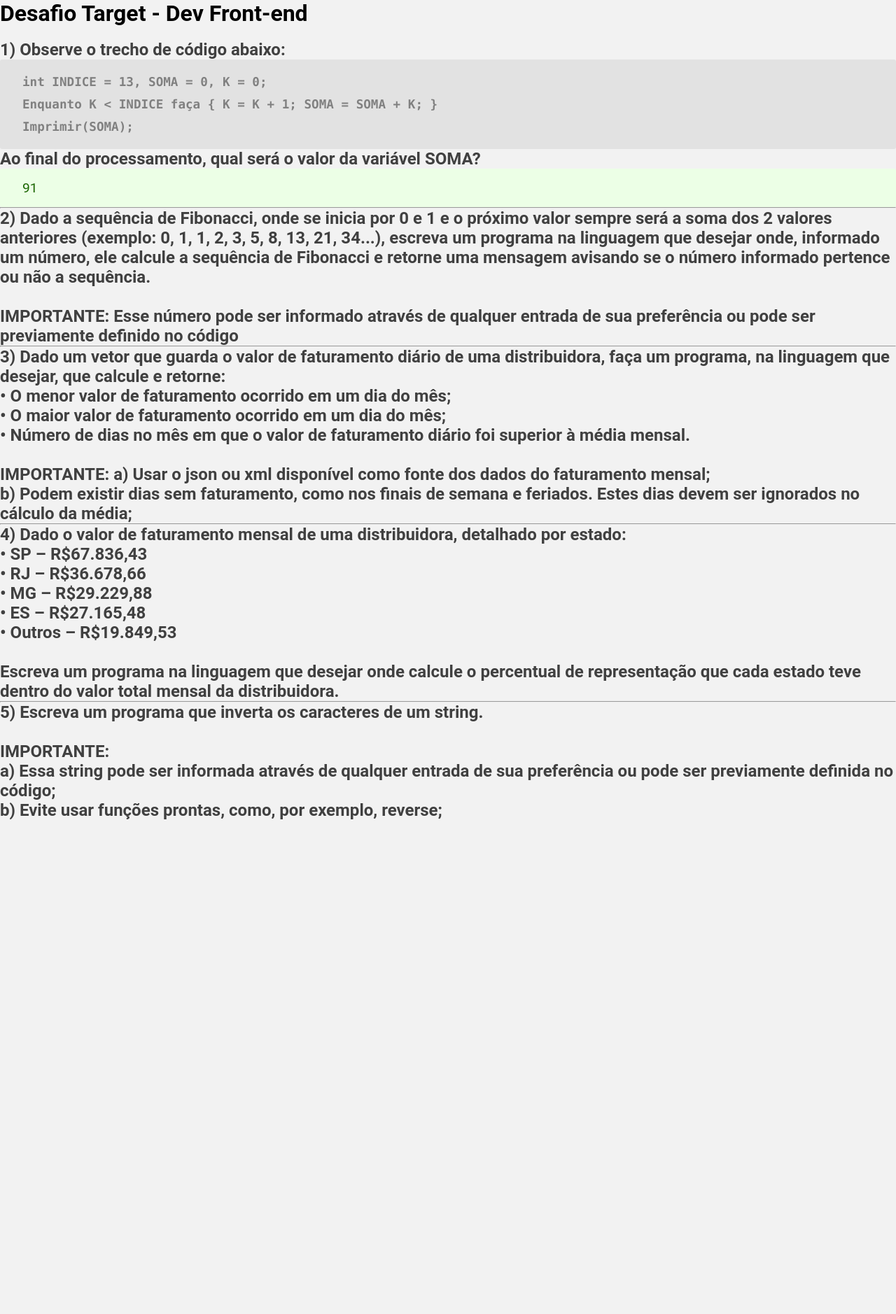
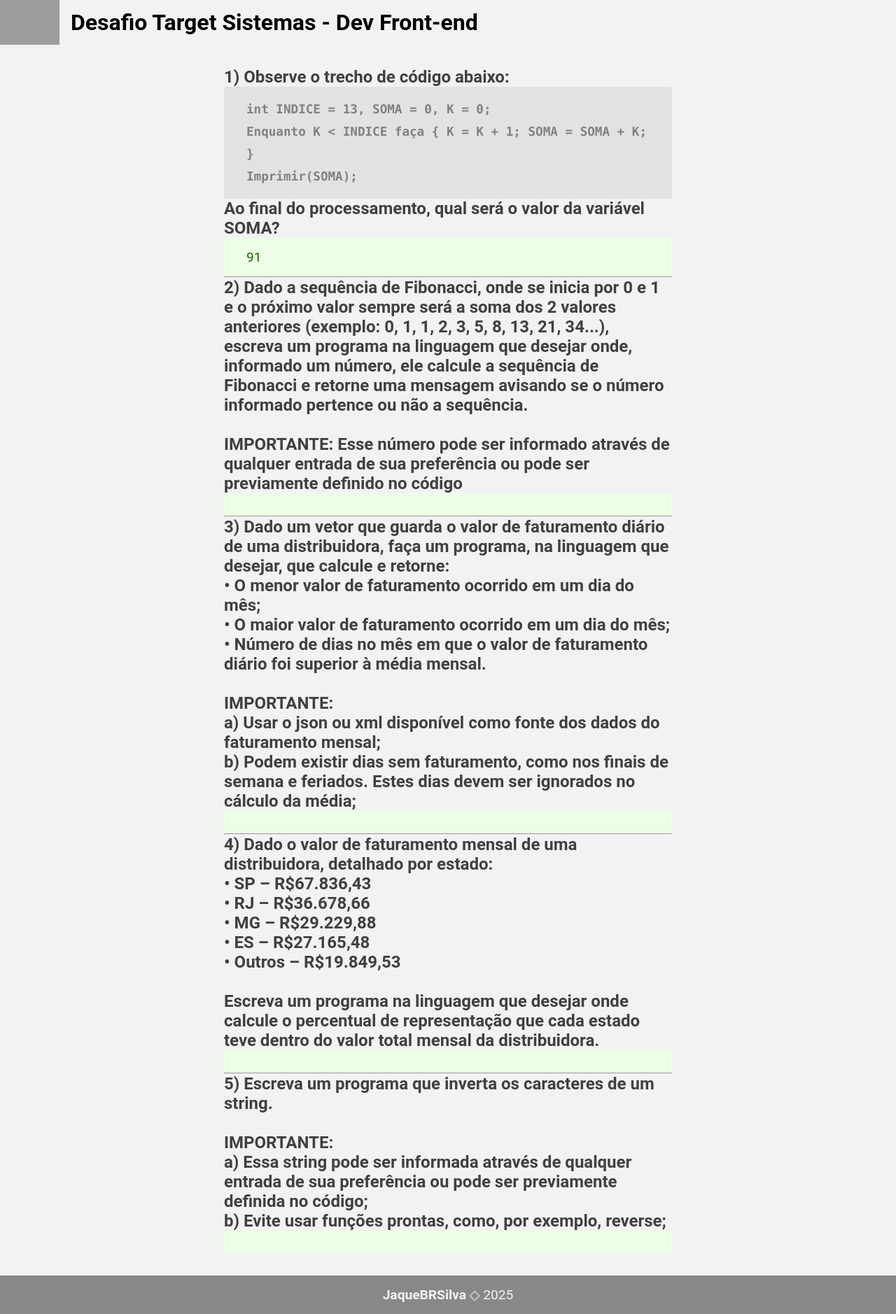
Before and after one commit to JaqueBRSilva/desafio-target-dev-frontend, an Angular app: page / in a window 1280 px wide. Shown: the whole page at 70% size. Before the commit the page ends 1172 px from the top, so only its background shows below. Built offline with nearby package versions, Linux system fonts and the light colour scheme; grey boxes are pictures that could not be loaded.

Commit message:
refactor: add componentes 'app-header' e 'app-footer'

```diff
--- a/src/app/app.component.html
+++ b/src/app/app.component.html
@@ -1,7 +1,7 @@
 <main>
-  <h1>{{ titleProject }}</h1>
+  <app-header></app-header>
 
-  <br/>
+  <div class="main-container">
 
     <h2>
       1) Observe o trecho de código abaixo:
@@ -17,7 +17,7 @@
       Ao final do processamento, qual será o valor da variável SOMA?
     </h2>
     <p class="answer">
-    {{ SUM }}
+      {{ sumCount }}
     </p>
 
     <hr>
@@ -27,66 +27,83 @@
       anteriores (exemplo: 0, 1, 1, 2, 3, 5, 8, 13, 21, 34...), escreva um programa na linguagem que desejar onde,
       informado um número, ele calcule a sequência de Fibonacci e retorne uma mensagem avisando se o número informado
       pertence ou não a sequência.
-    <br/>
-    <br/>
+      <br />
+      <br />
       IMPORTANTE: Esse número pode ser informado através de qualquer entrada de sua preferência ou pode ser previamente
       definido no código
     </h2>
+    <p class="answer">
+      <!--    {{  }}-->
+    </p>
 
-  <hr/>
+    <hr />
 
     <h2>
       3) Dado um vetor que guarda o valor de faturamento diário de uma distribuidora, faça um programa, na linguagem que
       desejar, que calcule e retorne:
-    <br/>
+      <br />
       • O menor valor de faturamento ocorrido em um dia do mês;
-    <br/>
+      <br />
       • O maior valor de faturamento ocorrido em um dia do mês;
-    <br/>
+      <br />
       • Número de dias no mês em que o valor de faturamento diário foi superior à média mensal.
-    <br/>
-    <br/>
+      <br />
+      <br />
       IMPORTANTE:
+      <br />
       a) Usar o json ou xml disponível como fonte dos dados do faturamento mensal;
-    <br/>
+      <br />
       b) Podem existir dias sem faturamento, como nos finais de semana e feriados. Estes dias devem ser ignorados no
       cálculo da média;
     </h2>
+    <p class="answer">
+      <!--    {{  }}-->
+    </p>
 
-  <hr/>
+    <hr />
 
     <h2>
       4) Dado o valor de faturamento mensal de uma distribuidora, detalhado por estado:
-    <br/>
+      <br />
       • SP – R$67.836,43
-    <br/>
+      <br />
       • RJ – R$36.678,66
-    <br/>
+      <br />
       • MG – R$29.229,88
-    <br/>
+      <br />
       • ES – R$27.165,48
-    <br/>
+      <br />
       • Outros – R$19.849,53
-    <br/>
-    <br/>
-    Escreva um programa na linguagem que desejar onde calcule o percentual de representação que cada estado teve dentro
+      <br />
+      <br />
+      Escreva um programa na linguagem que desejar onde calcule o percentual de representação que cada estado teve
+      dentro
       do valor total mensal da distribuidora.
     </h2>
+    <p class="answer">
+      <!--    {{  }}-->
+    </p>
 
-  <hr/>
+    <hr />
 
     <h2>
       5) Escreva um programa que inverta os caracteres de um string.
-    <br/>
-    <br/>
+      <br />
+      <br />
       IMPORTANTE:
-    <br/>
-    a) Essa string pode ser informada através de qualquer entrada de sua preferência ou pode ser previamente definida no
+      <br />
+      a) Essa string pode ser informada através de qualquer entrada de sua preferência ou pode ser previamente definida
+      no
       código;
-    <br/>
+      <br />
       b) Evite usar funções prontas, como, por exemplo, reverse;
     </h2>
+    <p class="answer">
+      <!--    {{  }}-->
+    </p>
+  </div>
 
+  <app-footer></app-footer>
 </main>
 
-<router-outlet/>
+<router-outlet />
--- a/src/app/app.component.ts
+++ b/src/app/app.component.ts
@@ -1,17 +1,17 @@
-import {Component} from '@angular/core';
-import {RouterOutlet} from '@angular/router';
+import { Component } from '@angular/core';
+import { RouterOutlet } from '@angular/router';
+import { FooterComponent } from './footer/footer.component';
+import { HeaderComponent } from "./header/header.component";
 
 @Component({
   selector: 'app-root',
-  imports: [RouterOutlet],
+  imports: [RouterOutlet, HeaderComponent, FooterComponent],
   templateUrl: './app.component.html',
-  standalone: true,
   styleUrl: './app.component.css'
 })
 export class AppComponent {
-  titleProject = 'Desafio Target - Dev Front-end'
-
-  SUM = 0
+  // TESTE 1
+  sumCount = 0
 
   teste1(): number {
     const INDEX = 13
@@ -19,11 +19,10 @@
 
     while (K < INDEX) {
       K = K + 1
-      this.SUM = this.SUM + K
+      this.sumCount = this.sumCount + K
     }
-    console.warn(this.SUM)
 
-    return this.SUM
+    return this.sumCount
   }
 
 
```
Lines whose indentation alone changed are shown as unchanged.
